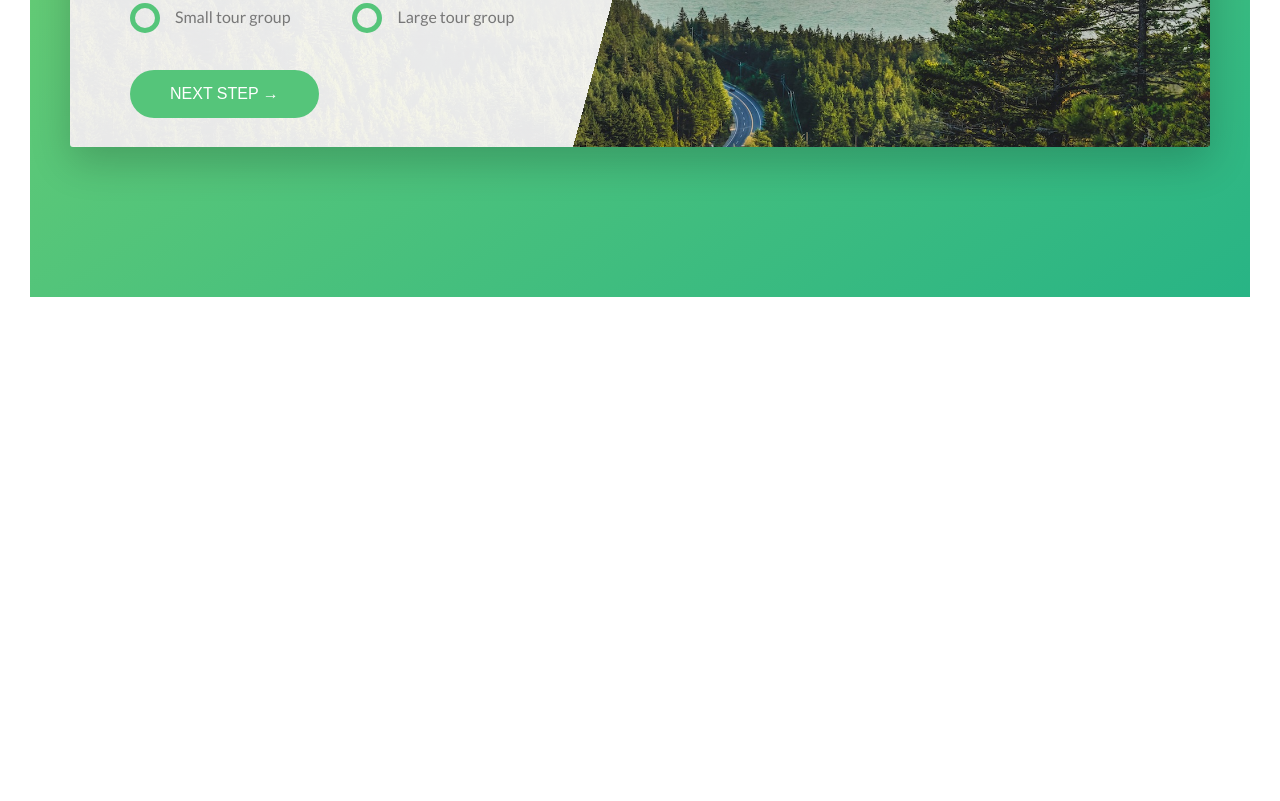
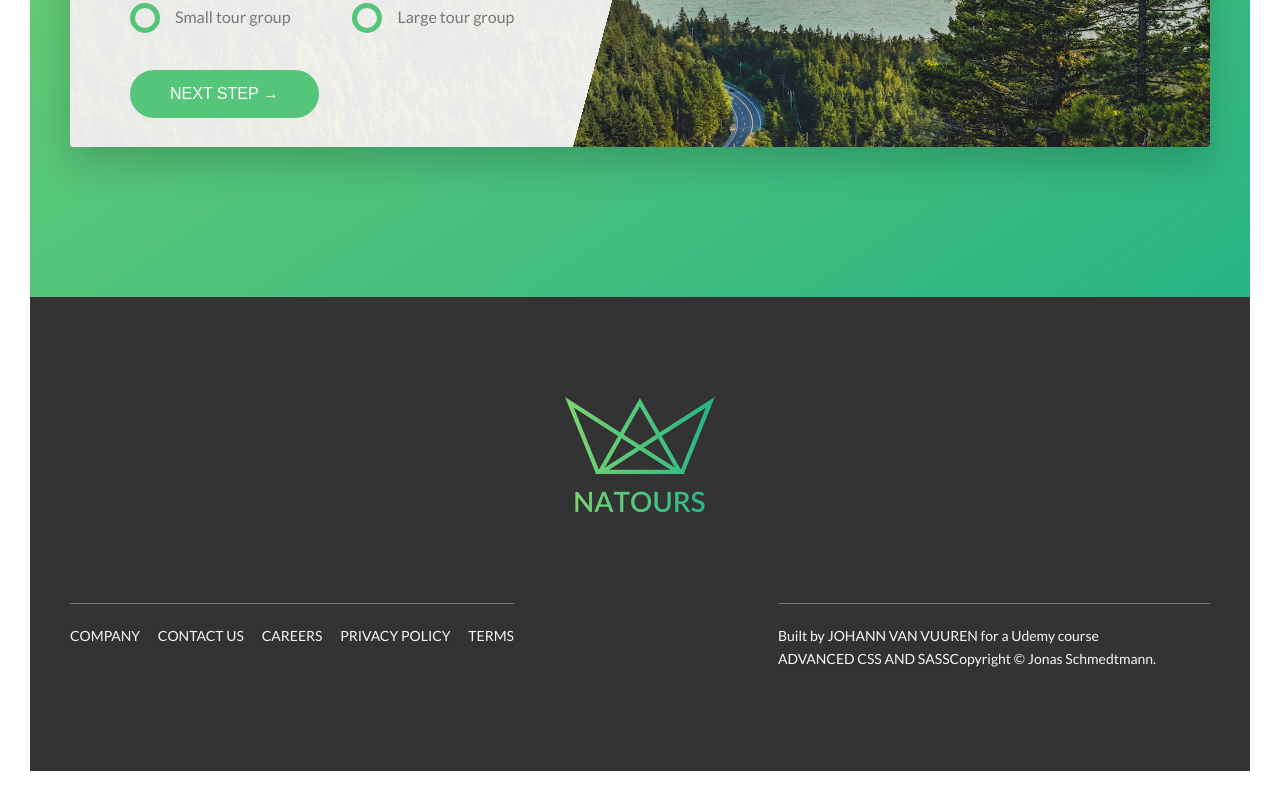
Before and after one commit to JohannJvanVuuren/projectNatours, a plain HTML site: page index.html in a window 1280 px wide. Shown: the part 5161-5962 px from the top of the page. Before the commit the page ends 5488 px from the top, so only its background shows below. Drawn offline with Linux system fonts and the light colour scheme.

```diff
--- a/index.html
+++ b/index.html
@@ -306,6 +306,30 @@
 			</section>
 		</main>
 
+		<footer class="footer">
+			<div class="footer__logo-box">
+				<img src="img/logo-green-2x.png" alt="Full logo" class="footer__logo">
+			</div>
+			<div class="row">
+				<div class="col-1-of-2">
+					<div class="footer__navigation">
+						<ul class="footer__list">
+							<li class="footer__item"><a href="#" class="footer__link">Company</a></li>
+							<li class="footer__item"><a href="#" class="footer__link">Contact us</a></li>
+							<li class="footer__item"><a href="#" class="footer__link">Careers</a></li>
+							<li class="footer__item"><a href="#" class="footer__link">Privacy policy</a></li>
+							<li class="footer__item"><a href="#" class="footer__link">Terms</a></li>
+						</ul>
+					</div>
+				</div>
+				<div class="col-1-of-2">
+					<p class="footer__copyright">
+						Built by <a href="#" class="footer__link">Johann van Vuuren</a> for a Udemy course<a href="#" class="footer__link">Advanced CSS and SASS</a>Copyright &copy; Jonas Schmedtmann.
+					</p>
+				</div>
+			</div>
+		</footer>
+
 		<!--Grid System for use in the web page
 		<section class="grid-test">
 			<div class="row">
--- a/scss/abstract/_variables.scss
+++ b/scss/abstract/_variables.scss
@@ -13,6 +13,7 @@
 $color-grey-light-2: #EEE;
 $color-grey-dark: #777;
 $color-grey-dark-2: #999;
+$color-grey-dark-3: #333;
 
 $color-white: #fff;
 
--- /dev/null
+++ b/scss/layout/_footer.scss
@@ -0,0 +1,62 @@
+@import '../abstract/variables';
+
+.footer {
+  background-color: $color-grey-dark-3;
+  padding: 10rem 0;
+  font-size: 1.4rem;
+  color: $color-grey-light-1;
+
+  &__logo-box {
+    text-align: center;
+    margin-bottom: 8rem;
+  }
+
+  &__logo {
+    width: 15rem;
+    height: auto;
+  }
+
+  &__navigation {
+    border-top: 1px solid $color-grey-dark;
+    padding-top: 2rem;
+    display: inline-block;
+  }
+
+  &__list {
+    list-style: none;
+  }
+
+  &__item {
+    display: inline-block;
+
+    &:not(:last-child) {
+      margin-right: 1.5rem;
+    }
+  }
+
+  &__link {
+    &:link,
+    &:visited{
+      color: $color-grey-light-1;
+      background-color: rgba($color-grey-dark-3, .6);
+      text-decoration: none;
+      text-transform: uppercase;
+      display: inline-block;
+      transition: all .2s;
+    }
+
+    &:hover,
+    &:active {
+      color: $color-primary;
+      box-shadow: 0 1rem 2rem rgba($color-black, .4);
+      transform: rotate(5deg) scale(1.3);
+    }
+  }
+
+  &__copyright {
+    border-top: 1px solid $color-grey-dark;
+    padding-top: 2rem;
+    width: 80%;
+    float: right;
+  }
+}
--- a/scss/main.scss
+++ b/scss/main.scss
@@ -15,6 +15,7 @@
 @import './components/form';
 @import './components/story';
 
+@import './layout/footer';
 @import './layout/grid';
 @import './layout/header';
 
```
Also changed, not shown: scss/main.css, 1 other file.
